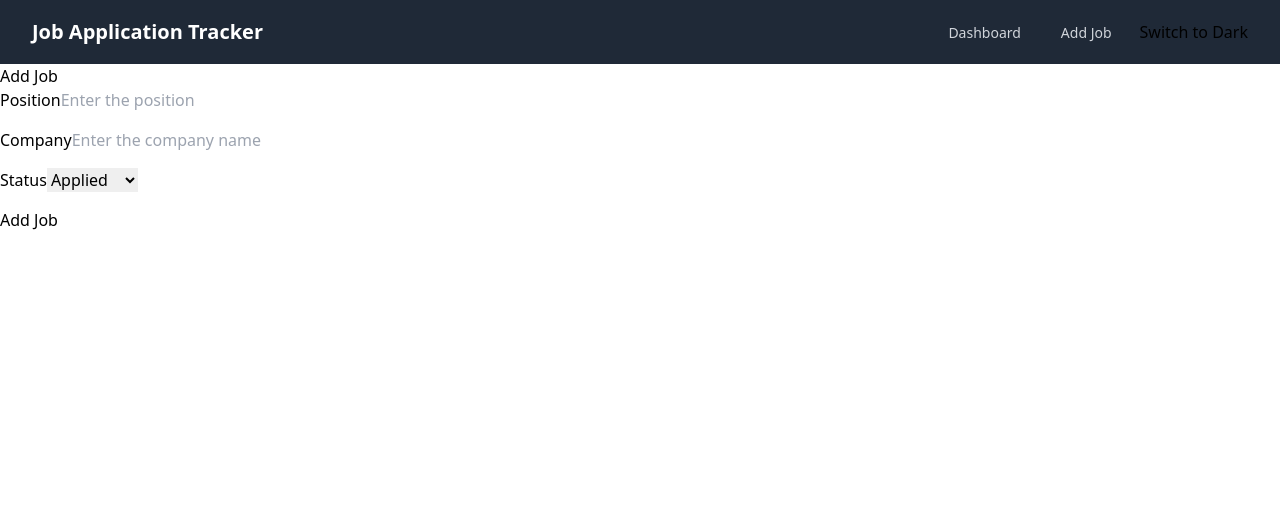
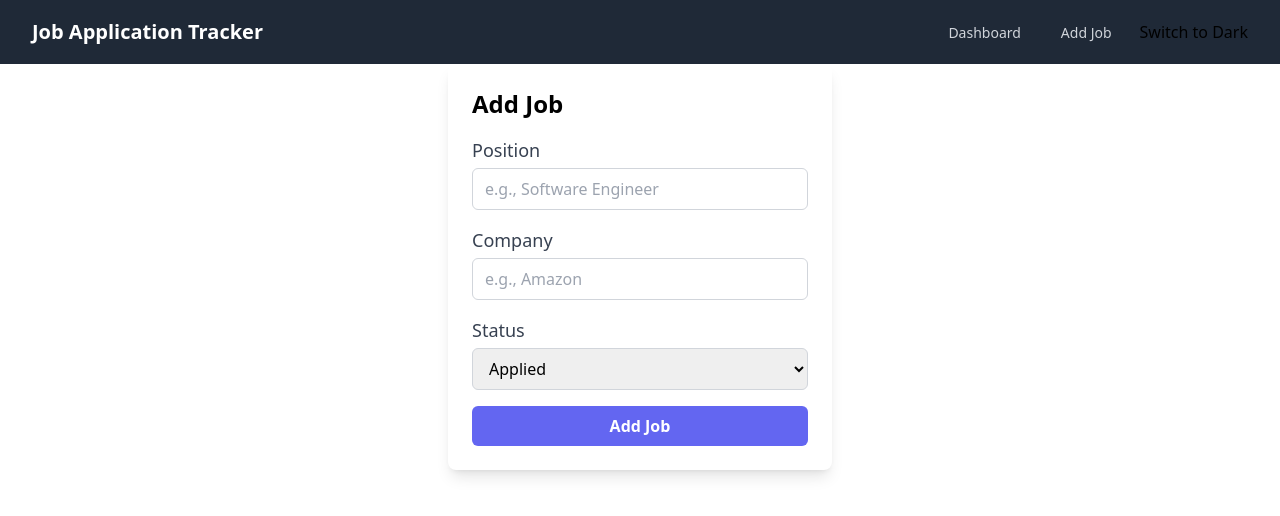
Before and after one commit to hasantohidul/job-application-tracker, a React (Create React App) app: page /add-job in a window 1280 px wide. Shown: the top 516 px of the page. Built offline with nearby package versions, Linux system fonts and the light colour scheme.

Commit message:
refactor: update form elements with Taiwlid styling in JobForm

```diff
--- a/src/components/JobForm.js
+++ b/src/components/JobForm.js
@@ -13,14 +13,24 @@ import { addJob, updateJob } from "../redux/reducers/jobReducer";
  */
 const CustomTextInput = ({ label, ...props }) => {
   const [field, meta] = useField(props);
+  const hasError = meta.touched && meta.error;
   return (
-    <div className="form-group mb-4">
-      <label className="form-label" htmlFor={props.id || props.name}>
+    <div className="mb-4">
+      <label
+        className="block text-lg font-medium text-gray-700 mb-1"
+        htmlFor={props.id || props.name}
+      >
         {label}
       </label>
-      <input className="form-control" {...field} {...props} />
+      <input
+        className={`w-full px-3 py-2 border ${
+          hasError ? "border-red-500" : "border-gray-300"
+        } rounded-md focus:outline-none focus:ring-indigo-500`}
+        {...field}
+        {...props}
+      />
       {meta.touched && meta.error ? (
-        <div className="text-danger">{meta.error}</div>
+        <div className="text-red-500 text-sm mt-1">{meta.error}</div>
       ) : null}
     </div>
   );
@@ -34,16 +44,24 @@ const CustomTextInput = ({ label, ...props }) => {
  */
 const CustomSelect = ({ label, ...props }) => {
   const [field, meta] = useField(props);
+  const hasError = meta.touched && meta.error;
   return (
-    <div className="form-group mb-4">
-      <label className="form-label" htmlFor={props.id || props.name}>
+    <div className="mb-4">
+      <label
+        className="block text-lg font-medium text-gray-700 mb-1"
+        htmlFor={props.id || props.name}
+      >
         {label}
       </label>
-      <select className="form-control" {...field} {...props}>
+      <select
+        className={`w-full px-3 py-2 border ${hasError ? "border-red-500" : "border-gray-300"} rounded-md focus:outline-none focus:ring-indigo-500`}
+        {...field}
+        {...props}
+      >
         {props.children}
       </select>
       {meta.touched && meta.error ? (
-        <div className="text-danger">{meta.error}</div>
+        <div className="text-red-500 text-sm mt-1">{meta.error}</div>
       ) : null}
     </div>
   );
@@ -94,48 +112,41 @@ function JobForm({ isEditing }) {
       enableReinitialize={true}
     >
       {(formik) => (
-        <div className="container">
-          <h1 className="">{isEditing ? "Edit Job" : "Add Job"}</h1>
+        <div className="max-w-sm mx-auto bg-white p-6 rounded-lg shadow-lg">
+          <h1 className="text-2xl font-bold mb-4">
+            {isEditing ? "Edit Job" : "Add Job"}
+          </h1>
           <Form>
-            <div className="row">
-              <div className="col-12 col-sm-10 col-md-8 col-lg-6 col-xl-4">
             <CustomTextInput
               label="Position"
               name="position"
               id="position"
               type="text"
-                  placeholder="Enter the position"
+              placeholder="e.g., Software Engineer"
             />
-              </div>
-            </div>
 
-            <div className="row">
-              <div className="col-12 col-sm-10 col-md-8 col-lg-6 col-xl-4">
             <CustomTextInput
               label="Company"
               name="company"
               id="company"
               type="text"
-                  placeholder="Enter the company name"
+              placeholder="e.g., Amazon"
             />
-              </div>
-            </div>
-            <div className="row">
-              <div className="col-12 col-sm-10 col-md-8 col-lg-6 col-xl-4">
+
             <CustomSelect label="Status" name="status" id="status">
               <option value="Applied">Applied</option>
               <option value="Interview">Interview</option>
               <option values="Offer">Offer</option>
               <option values="Rejected">Rejected</option>
             </CustomSelect>
-              </div>
-            </div>
-            <div className="row">
-              <div className="mb-4">
-                <button className="btn btn-primary" type="submit">
+
+            <div className="mt-4">
+              <button
+                className="w-full bg-indigo-500 hover:bg-indigo-600 text-white font-bold py-2 px-4 rounded-md focus:outline-none focus:ring-indigo-500 focus:ring-opacity-50"
+                type="submit"
+              >
                 {isEditing ? "Update Job" : "Add Job"}
               </button>
-              </div>
             </div>
           </Form>
         </div>
```
Lines whose indentation alone changed are shown as unchanged.
